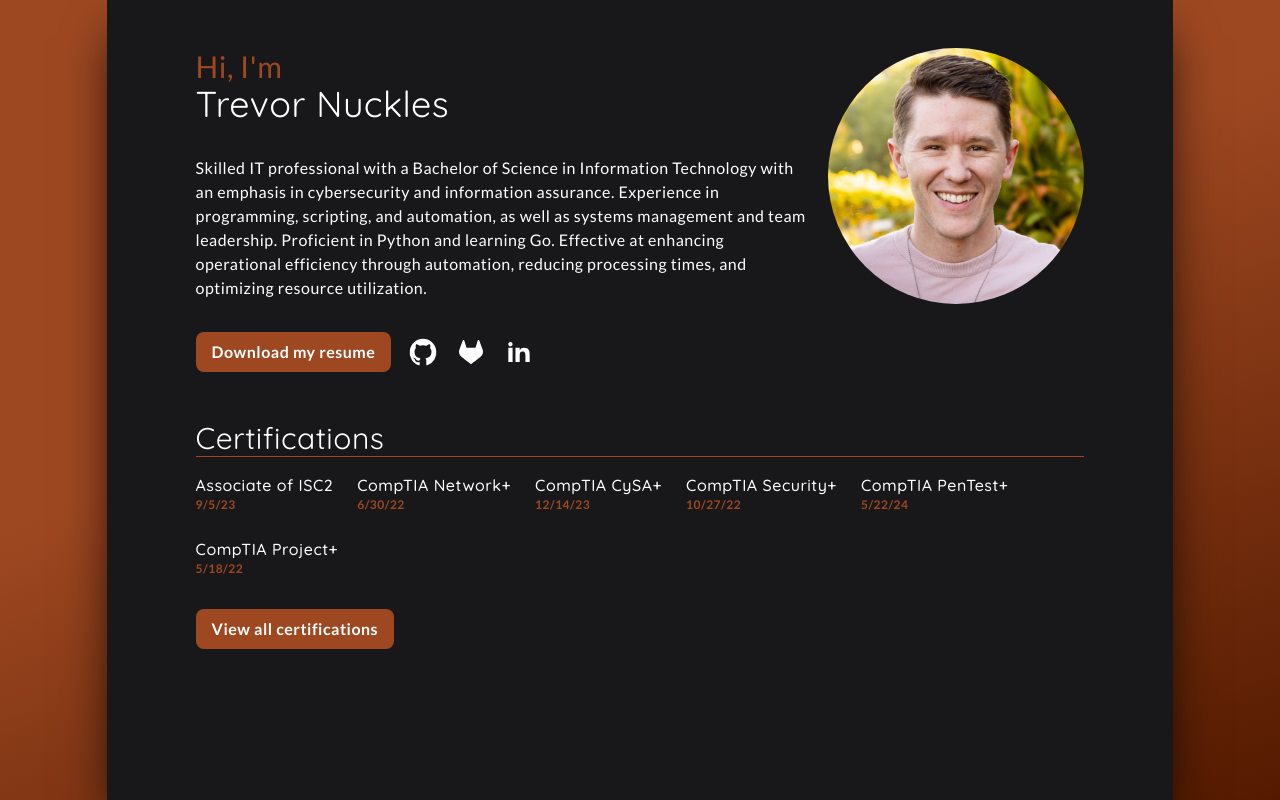
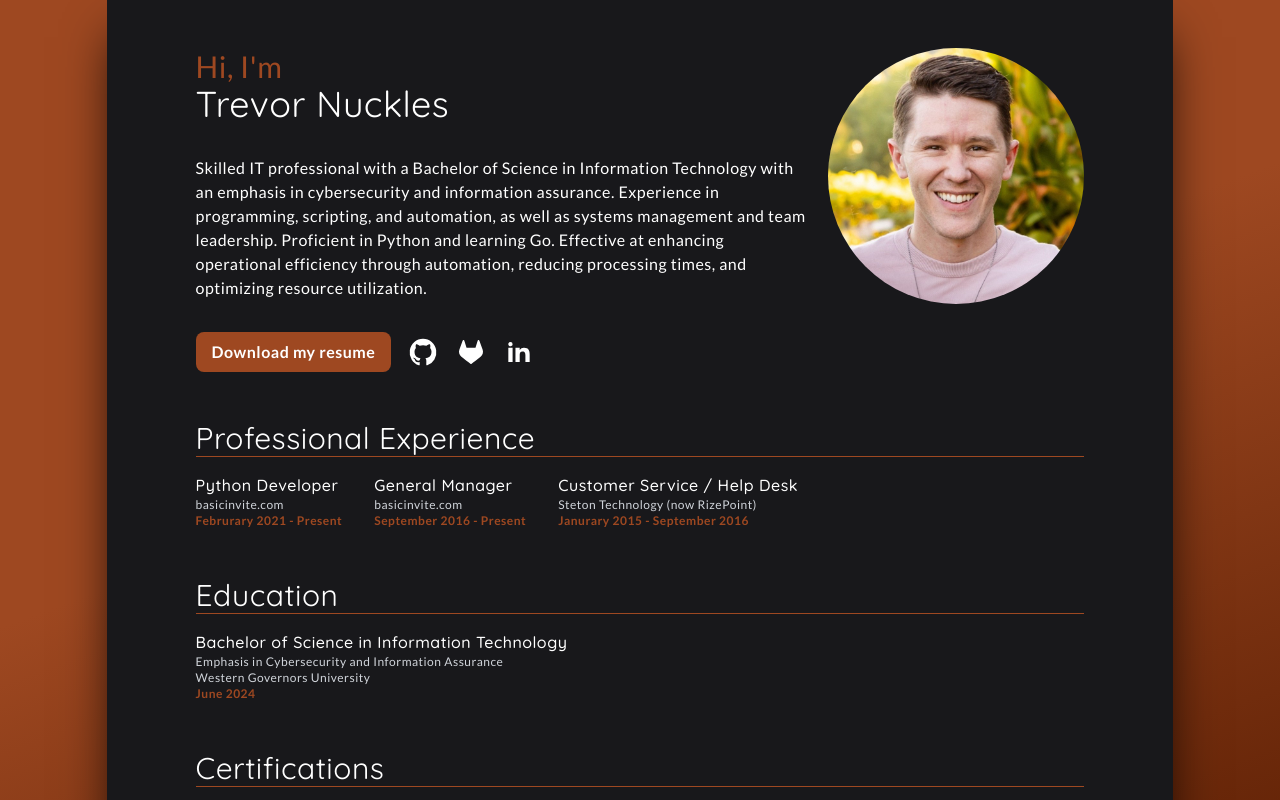
Before and after one commit to chrisaeicher/trevor-portfolio, a React (Vite) app: page / in a window 1280 px wide. Shown: the top 800 px of the page. Built offline with nearby package versions, Linux system fonts and the light colour scheme.

Commit message:
added more employment history, cleaned a few things up (I don't remember what)

```diff
--- a/index.html
+++ b/index.html
@@ -2,7 +2,7 @@
 <html lang="en">
   <head>
     <meta charset="UTF-8" />
-    <link rel="icon" type="image/svg+xml" href="/lock.svg" />
+    <link rel="icon" type="image/svg+xml" href="lock.svg" />
     <meta name="viewport" content="width=device-width, initial-scale=1.0" />
     <link rel="preconnect" href="https://fonts.googleapis.com">
     <link rel="preconnect" href="https://fonts.gstatic.com" crossorigin>
--- a/src/App.tsx
+++ b/src/App.tsx
@@ -1,4 +1,4 @@
-import './App.css'
+import './App.css';
 import TREVOR from './images/trevor.jpg';
 import Github from './icons/Github';
 import Gitlab from './icons/Gitlab';
@@ -8,28 +8,28 @@
 	const certs = [
 		{
 			name: 'Associate of ISC2',
-      date: '9/5/23'
+			date: 'September 2023',
 		},
 		{
 			name: 'CompTIA Network+',
-      date: '6/30/22'
+			date: 'June 2022',
 		},
 		{
 			name: 'CompTIA CySA+',
-      date: '12/14/23'
+			date: 'December 2023',
 		},
 		{
 			name: 'CompTIA Security+',
-      date: '10/27/22'
+			date: 'October 2022',
 		},
 		{
 			name: 'CompTIA PenTest+',
-      date: '5/22/24'
+			date: 'May 2024',
 		},
 		{
 			name: 'CompTIA Project+',
-      date: '5/18/22'
-    }
+			date: 'May 2022',
+		},
 	];
 	return (
 		<div className='App flex justify-center'>
@@ -38,33 +38,120 @@
 					<div className='flex flex-col'>
 						<span className='text-orange-light-tn text-3xl'>Hi, I'm</span>
 						<h1 className='text-4xl text-white'>Trevor Nuckles</h1>
-            <p className='mt-8'>Skilled IT professional with a Bachelor of Science in Information Technology with an emphasis in cybersecurity and information assurance. Experience in programming, scripting, and automation, as well as systems management and team leadership. Proficient in Python and learning Go. Effective at enhancing operational efficiency through automation, reducing processing times, and optimizing resource utilization.</p>
+						<p className='mt-8'>
+							Skilled IT professional with a Bachelor of Science in Information
+							Technology with an emphasis in cybersecurity and information
+							assurance. Experience in programming, scripting, and automation,
+							as well as systems management and team leadership. Proficient in
+							Python and learning Go. Effective at enhancing operational
+							efficiency through automation, reducing processing times, and
+							optimizing resource utilization.
+						</p>
 						<div className='flex mt-8 items-center gap-4'>
-              <a className='w-fit px-4 py-2 rounded-lg font-semibold transition bg-orange-light-tn hover:bg-orange-dark-tn' href='resume_nuckles_trevor.pdf' download={true}>Download my resume</a>
-              <a href='https://github.com/tnuckles' target='_blank'><Github /></a>
-              <a href='https://gitlab.com/trevor_nuckles' target='_blank'><Gitlab /></a>
-              <a href="https://www.linkedin.com/in/tnuckles/" target='_blank'><LinkedIn /></a>
+							<a
+								className='w-fit px-4 py-2 rounded-lg font-semibold transition bg-orange-light-tn hover:bg-orange-dark-tn'
+								href='resume_nuckles_trevor.pdf'
+								download={true}
+							>
+								Download my resume
+							</a>
+							<a href='https://github.com/tnuckles' target='_blank'>
+								<Github />
+							</a>
+							<a href='https://gitlab.com/trevor_nuckles' target='_blank'>
+								<Gitlab />
+							</a>
+							<a href='https://www.linkedin.com/in/tnuckles/' target='_blank'>
+								<LinkedIn />
+							</a>
 						</div>
 					</div>
-          <img className='w-64 h-64 rounded-full' src={TREVOR} alt='Trevor Nuckles' />
+					<img
+						className='w-64 h-64 rounded-full'
+						src={TREVOR}
+						alt='Trevor Nuckles'
+					/>
 				</div>
 				<div className='flex flex-col w-5/6 gap-4'>
-          <h2 className="text-3xl border-b border-orange-light-tn mt-12">Certifications</h2>
+					<h2 className='text-3xl border-b border-orange-light-tn mt-12'>
+						Professional Experience
+					</h2>
+					<div className='flex flex-wrap gap-8'>
+						<div className='flex flex-col'>
+							<h3 className='text-white font-medium'>Python Developer</h3>
+							<p className='text-xs text-gray-300'>
+								<a href='basicinvite.com'>basicinvite.com</a>
+							</p>
+							<p className='text-orange-light-tn text-xs font-bold'>
+								Februrary 2021 - Present
+							</p>
+						</div>
+						<div className='flex flex-col'>
+							<h3 className='text-white font-medium'>General Manager</h3>
+							<p className='text-xs text-gray-300'>
+								<a href='basicinvite.com'>basicinvite.com</a>
+							</p>
+							<p className='text-orange-light-tn text-xs font-bold'>
+								September 2016 - Present
+							</p>
+						</div>
+						<div className='flex flex-col'>
+							<h3 className='text-white font-medium'>
+								Customer Service / Help Desk
+							</h3>
+							<p className='text-xs text-gray-300'>
+								<a href='basicinvite.com'>Steton Technology (now RizePoint)</a>
+							</p>
+							<p className='text-orange-light-tn text-xs font-bold'>
+								Janurary 2015 - September 2016
+							</p>
+						</div>
+					</div>
+				</div>
+				<div className='flex flex-col w-5/6 gap-4'>
+					<h2 className='text-3xl border-b border-orange-light-tn mt-12'>
+						Education
+					</h2>
 					<div className='flex flex-wrap gap-6'>
-            {certs.map(({name, date}) => (
-              <div key={name+date} className='flex flex-col'>
+						<div className='flex flex-col'>
+							<h3 className='text-white font-medium'>
+								Bachelor of Science in Information Technology
+							</h3>
+							<p className='text-xs text-gray-300'>
+								Emphasis in Cybersecurity and Information Assurance
+							</p>
+							<p className='text-xs text-gray-300'>
+								Western Governors University
+							</p>
+							<p className='text-orange-light-tn text-xs font-bold'>
+								June 2024
+							</p>
+						</div>
+					</div>
+				</div>
+				<div className='flex flex-col w-5/6 gap-4'>
+					<h2 className='text-3xl border-b border-orange-light-tn mt-12'>
+						Certifications
+					</h2>
+					<div className='flex flex-wrap gap-6'>
+						{certs.map(({ name, date }) => (
+							<div key={name + date} className='flex flex-col'>
 								<h3 className='text-white font-medium'>{name}</h3>
 								<p className='text-orange-light-tn text-xs font-bold'>{date}</p>
 							</div>
 						))}
 					</div>
-          <a className='w-fit px-4 py-2 rounded-lg mt-4 font-semibold transition bg-orange-light-tn hover:bg-orange-dark-tn' href='https://www.credly.com/users/trevor-nuckles' target='_blank'>View all certifications</a>
+					<a
+						className='w-fit px-4 py-2 rounded-lg mt-4 font-semibold transition bg-orange-light-tn hover:bg-orange-dark-tn'
+						href='https://www.credly.com/users/trevor-nuckles'
+						target='_blank'
+					>
+						View all certifications
+					</a>
 				</div>
 			</main>
 		</div>
-  )
+	);
 }
 
-
-
-export default App
+export default App;
--- a/src/icons/LinkedIn.tsx
+++ b/src/icons/LinkedIn.tsx
@@ -1,7 +1,7 @@
 export default function LinkedIn() {
   return (
     <svg className="w-8 h-8 text-gray-800 fill-white hover:fill-orange-light-tn" aria-hidden="true" xmlns="http://www.w3.org/2000/svg" width="24" height="24" viewBox="0 0 24 24">
-      <path fill-rule="evenodd" d="M12.51 8.796v1.697a3.738 3.738 0 0 1 3.288-1.684c3.455 0 4.202 2.16 4.202 4.97V19.5h-3.2v-5.072c0-1.21-.244-2.766-2.128-2.766-1.827 0-2.139 1.317-2.139 2.676V19.5h-3.19V8.796h3.168ZM7.2 6.106a1.61 1.61 0 0 1-.988 1.483 1.595 1.595 0 0 1-1.743-.348A1.607 1.607 0 0 1 5.6 4.5a1.601 1.601 0 0 1 1.6 1.606Z" clip-rule="evenodd"/>
+      <path fillRule="evenodd" d="M12.51 8.796v1.697a3.738 3.738 0 0 1 3.288-1.684c3.455 0 4.202 2.16 4.202 4.97V19.5h-3.2v-5.072c0-1.21-.244-2.766-2.128-2.766-1.827 0-2.139 1.317-2.139 2.676V19.5h-3.19V8.796h3.168ZM7.2 6.106a1.61 1.61 0 0 1-.988 1.483 1.595 1.595 0 0 1-1.743-.348A1.607 1.607 0 0 1 5.6 4.5a1.601 1.601 0 0 1 1.6 1.606Z" clipRule="evenodd"/>
       <path d="M7.2 8.809H4V19.5h3.2V8.809Z"/>
     </svg>
   )
```
Lines whose indentation alone changed are shown as unchanged.
